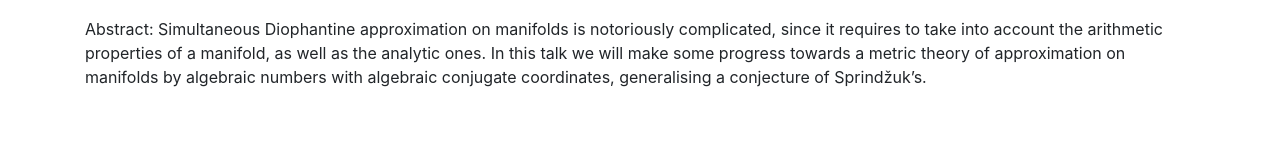
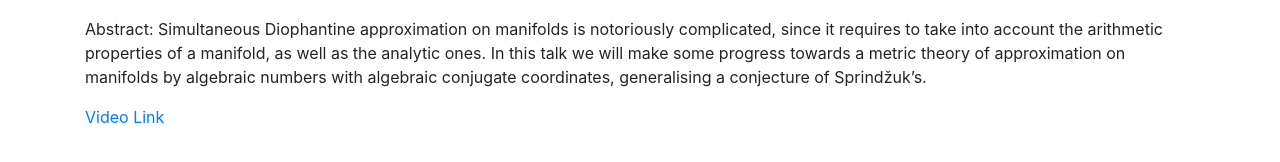
Before and after one commit to lively-cat-lover/DAHD-webinar, a Jekyll site: the page built from _posts/2020-10-28-Alessandro-Pezzoni.md, in a window 1280 px wide. Shown: the part 189-351 px from the top of the page. Built offline with Jekyll 4.4.1, drawn with Linux system fonts in a browser that asks for light colours.

Commit message:
add video links

```diff
--- a/_posts/2020-10-28-Alessandro-Pezzoni.md
+++ b/_posts/2020-10-28-Alessandro-Pezzoni.md
@@ -12,3 +12,5 @@ properties of a manifold, as well as the analytic ones. In this talk
 we will make some progress towards a metric theory of approximation on
 manifolds by algebraic numbers with algebraic conjugate coordinates,
 generalising a conjecture of Sprindžuk's.
+
+[Video Link](https://drive.google.com/file/d/1-YVOYTMJ-asi5u9gMk5Tr6rkaPmoz-C5/edit)
```
Also changed, not shown: _posts/2020-11-04-Antoine-Marnat.md (+2 -0 lines).
